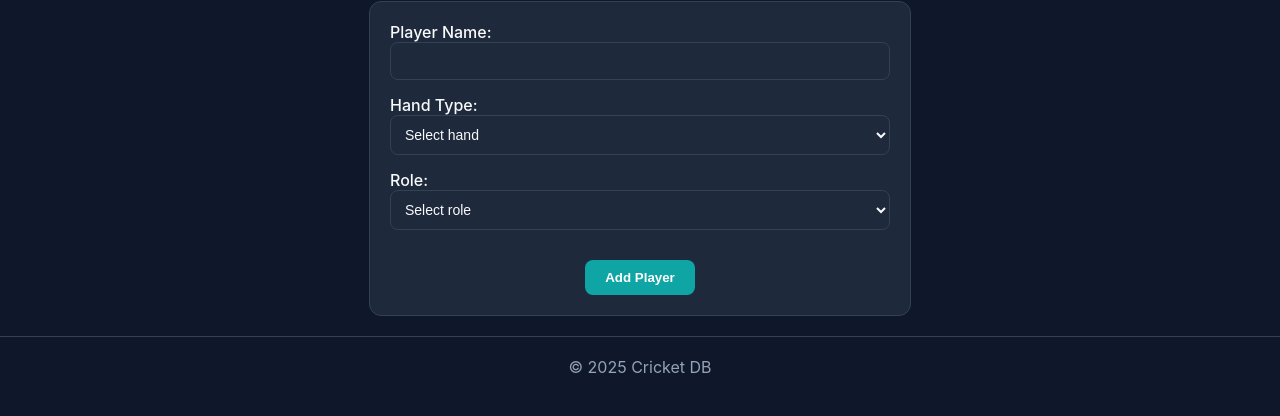
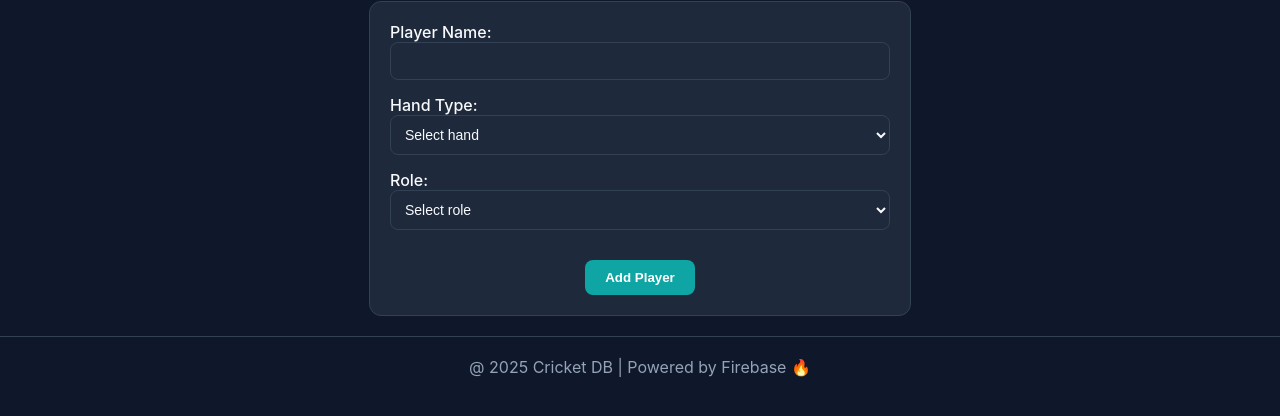
Before and after one commit to AbdulMoez-24i-3048-SE-B/Project---SE-1001-Introduction-to-Software-Engineering---Cricket-Database-Management-System-, a plain HTML site: page addPlayer.html in a window 1280 px wide. Shown: the part 146-562 px from the top of the page. Drawn offline with Linux system fonts and the light colour scheme.

Commit message:
Updated footers in addPlayer and addTeam

```diff
--- a/addPlayer.html
+++ b/addPlayer.html
@@ -94,7 +94,7 @@
   </main>
 
   <footer style="text-align:center; color:var(--muted); padding:20px; border-top:1px solid var(--border);">
-    © 2025 Cricket DB
+    @ 2025 Cricket DB | Powered by Firebase 🔥
   </footer>
 
   <script type="module" src="js/add-player.js"></script>
```
Also changed, not shown: addTeam.html (+1 -1 lines).
